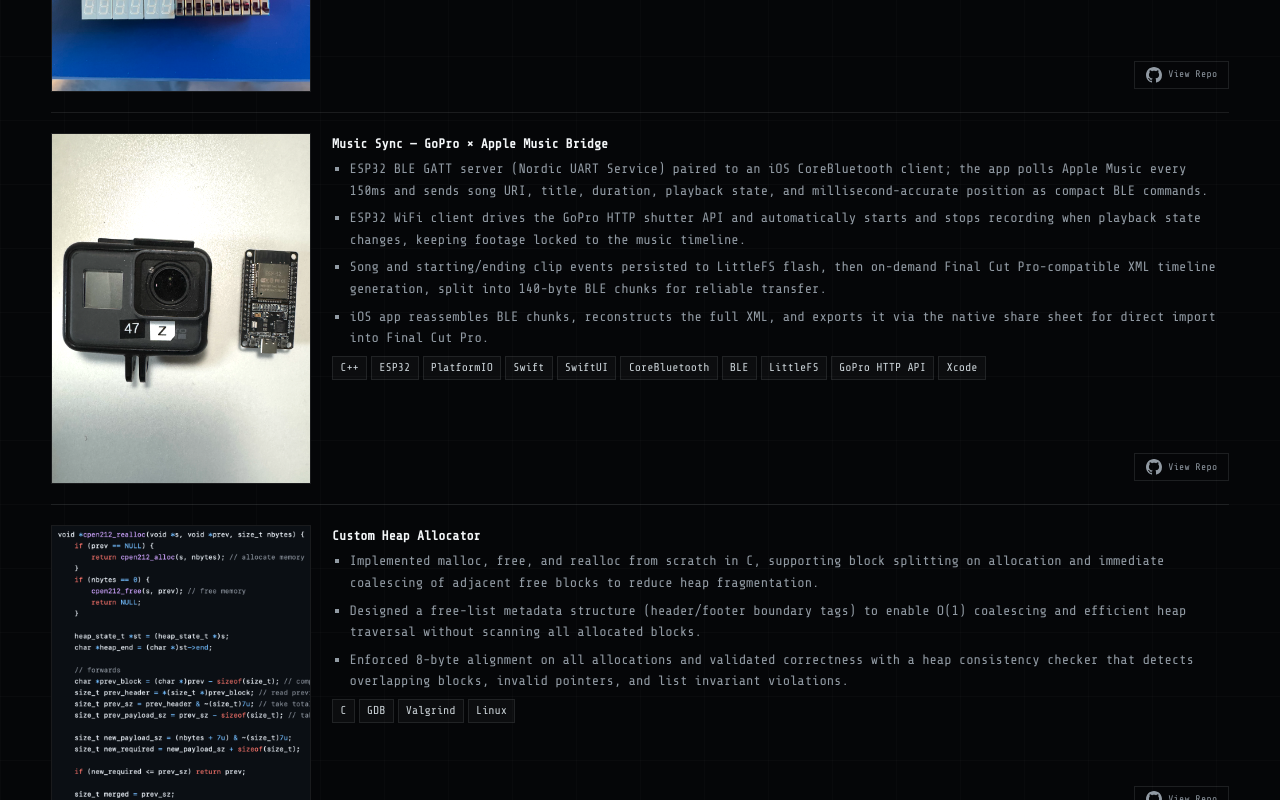
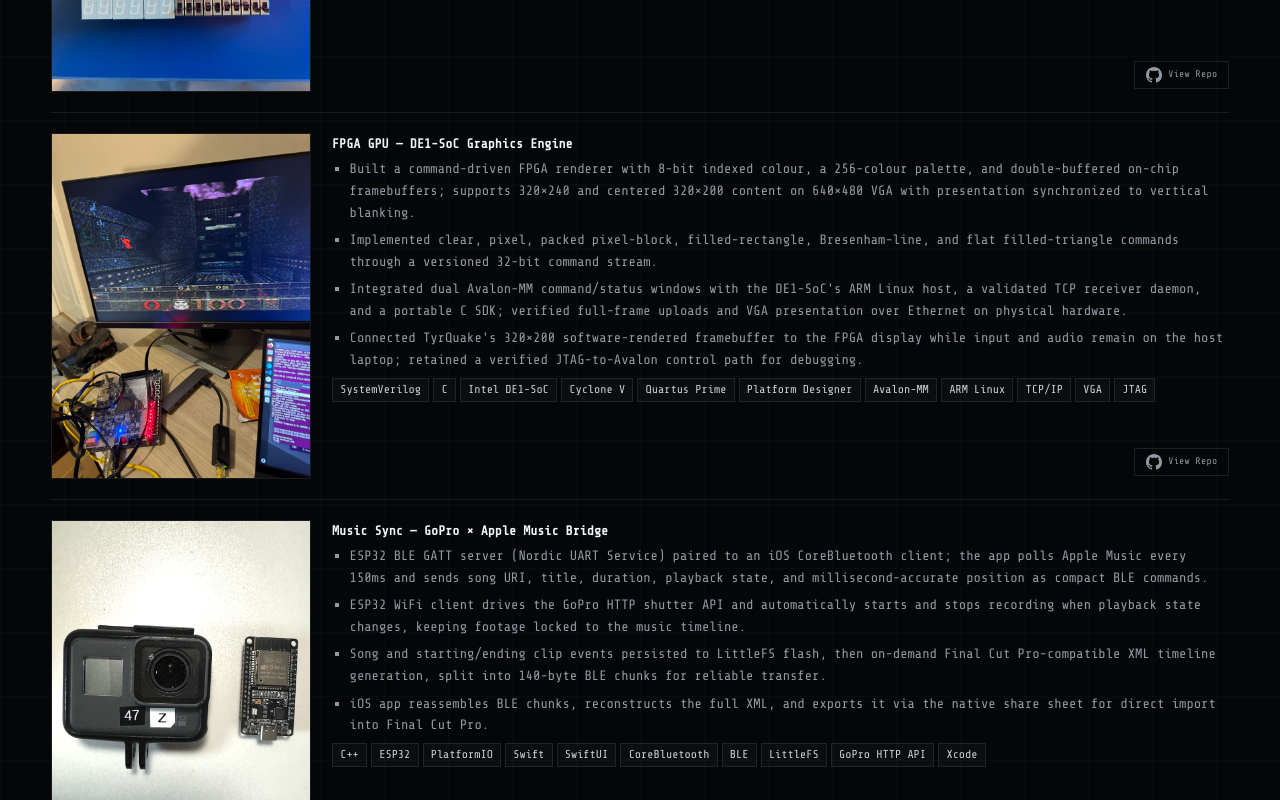
Before and after one commit to tonychen-2006/website_portfolio, a React (Vite) app: page / in a window 1280 px wide. Shown: the part 4680-5480 px from the top of the page. Built offline with nearby package versions, Linux system fonts and the light colour scheme.

Commit message:
Push new fpga project.

```diff
--- a/src/data/projects.ts
+++ b/src/data/projects.ts
@@ -148,6 +148,26 @@
     category: "course",
   },
   {
+    id: 9,
+    title: "FPGA GPU — DE1-SoC Graphics Engine",
+    summary: "Custom FPGA graphics engine with VGA output, an ARM Linux/Ethernet command path, and a Quake framebuffer demo.",
+    description: [
+      "Built a command-driven FPGA renderer with 8-bit indexed colour, a 256-colour palette, and double-buffered on-chip framebuffers; supports 320×240 and centered 320×200 content on 640×480 VGA with presentation synchronized to vertical blanking.",
+      "Implemented clear, pixel, packed pixel-block, filled-rectangle, Bresenham-line, and flat filled-triangle commands through a versioned 32-bit command stream.",
+      "Integrated dual Avalon-MM command/status windows with the DE1-SoC's ARM Linux host, a validated TCP receiver daemon, and a portable C SDK; verified full-frame uploads and VGA presentation over Ethernet on physical hardware.",
+      "Connected TyrQuake's 320×200 software-rendered framebuffer to the FPGA display while input and audio remain on the host laptop; retained a verified JTAG-to-Avalon control path for debugging.",
+    ],
+    tools: ["SystemVerilog", "C", "Intel DE1-SoC", "Cyclone V", "Quartus Prime", "Platform Designer", "Avalon-MM", "ARM Linux", "TCP/IP", "VGA", "JTAG"],
+    images: [
+      {
+        src: "/projects/fpga-gpu/fpga-quake-display.jpeg",
+        alt: "Quake displayed on a VGA monitor connected to the DE1-SoC FPGA board, with the host laptop beside it",
+      },
+    ],
+    githubUrl: "https://github.com/tonychen-2006/fpga-gpu",
+    category: "personal",
+  },
+  {
     id: 7,
     title: "Music Sync — GoPro × Apple Music Bridge",
     summary: "ESP32 + iOS system that auto-syncs GoPro recordings to Apple Music for frame-perfect video edits.",
```
Also changed, not shown: public/projects/fpga-gpu/fpga-quake-display.jpeg (added).
